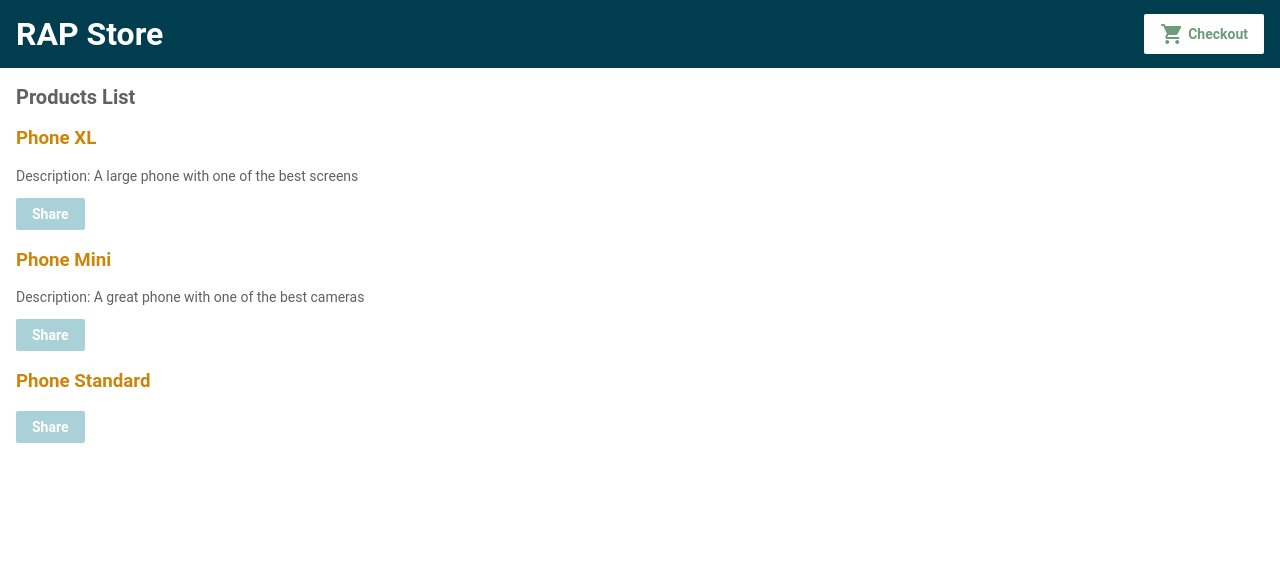
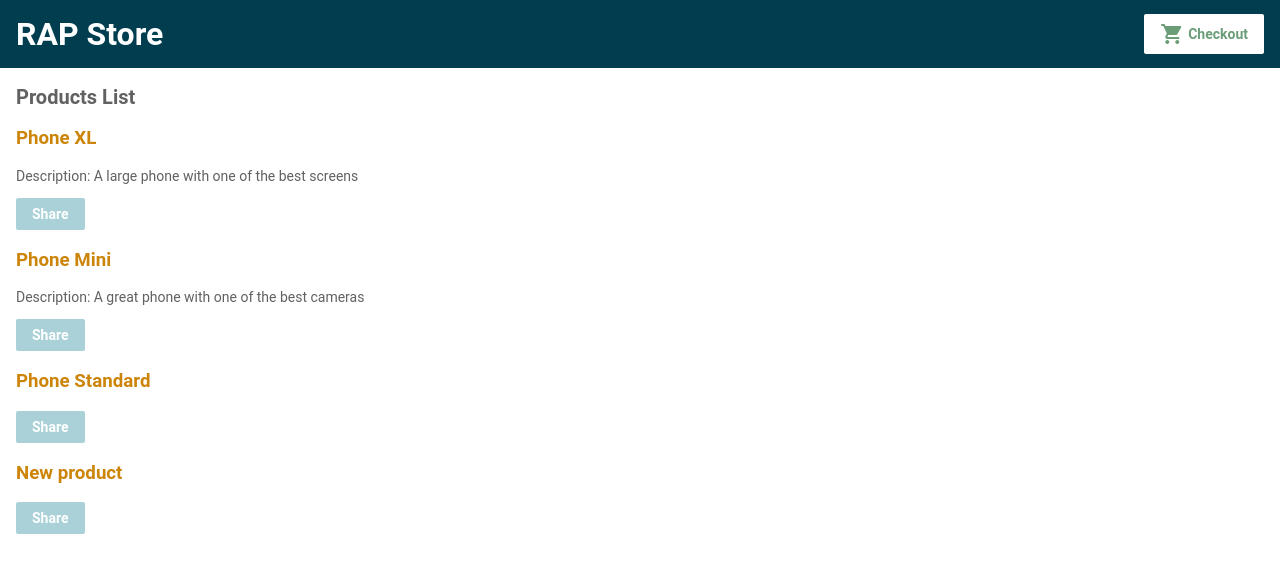
Before and after one commit to giorgiocl/rap-demo, an Angular app: page / in a window 1280 px wide. Shown: the top 572 px of the page. Built offline with nearby package versions, Linux system fonts and the light colour scheme.

Commit message:
@giorgiocl: Updating code

```diff
--- a/src/app/products.ts
+++ b/src/app/products.ts
@@ -23,6 +23,12 @@ export const products = [
     name: 'Phone Standard',
     price: 299,
     description: ''
+  },
+  {
+    id: 4,
+    name: 'New product',
+    price: 299,
+    description: ''
   }
 ];
 
```
